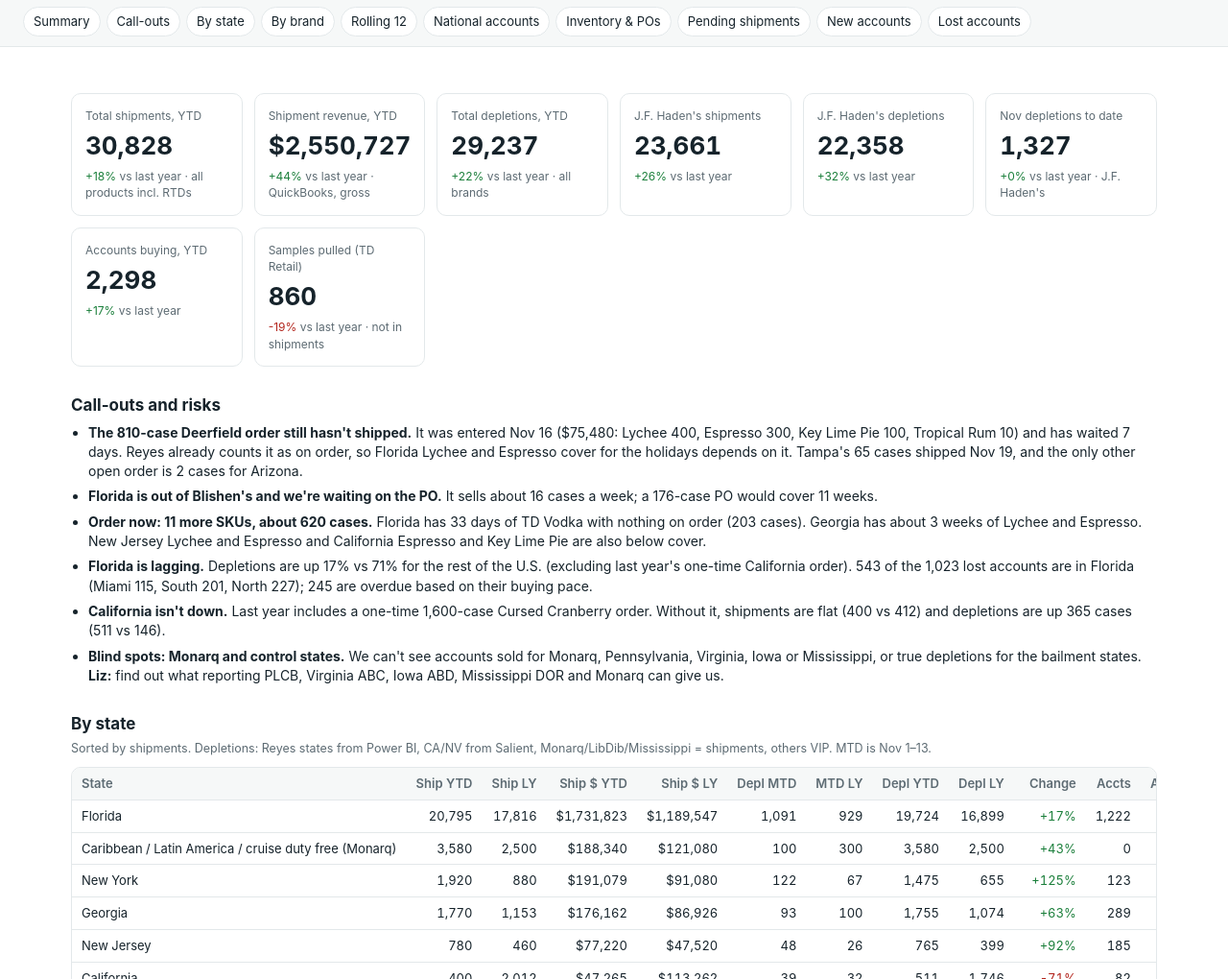
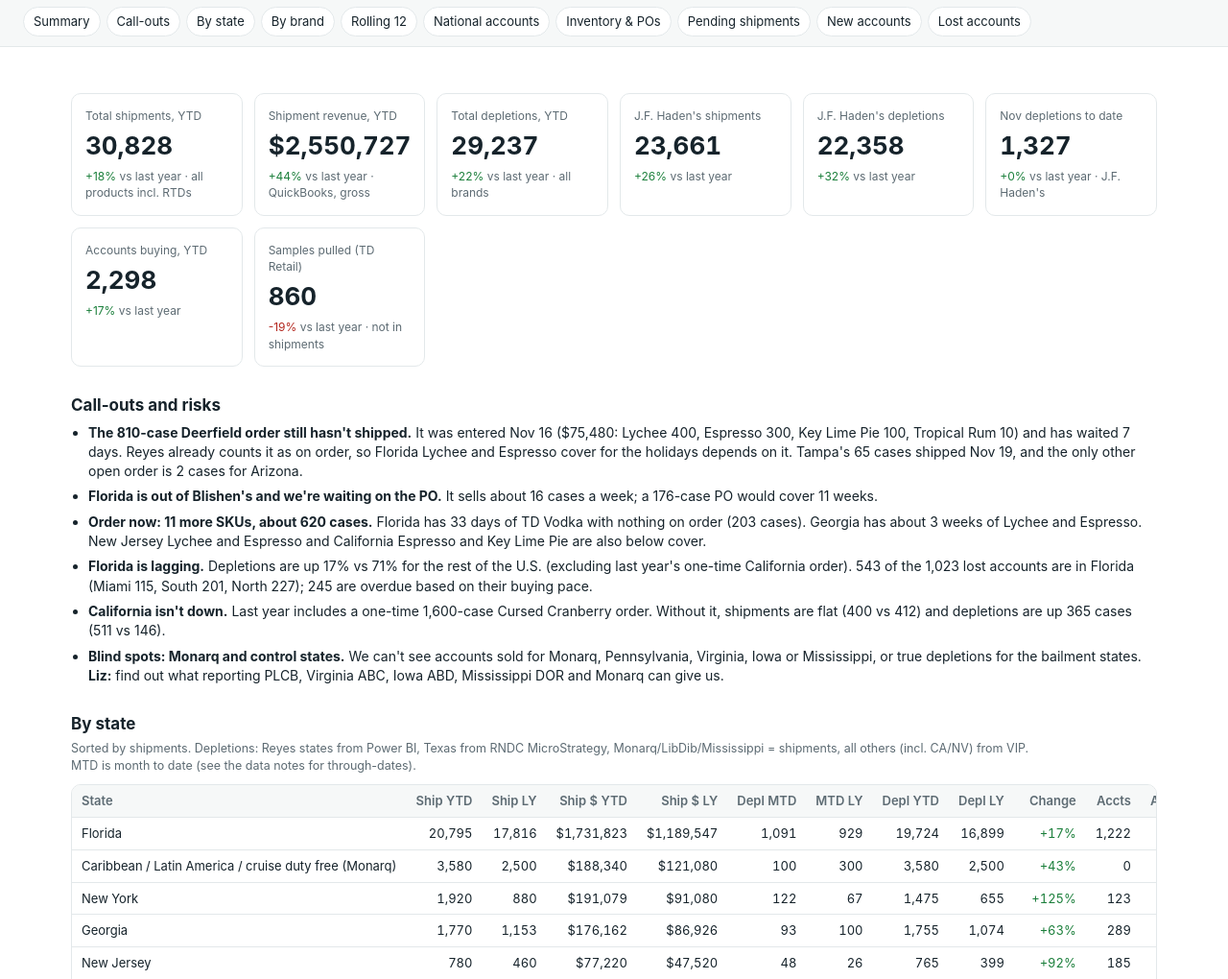
Before and after one commit to tropicaldistillery/sales, a plain HTML site: page index.html in a window 1280 px wide. Shown: the part 80-1100 px from the top of the page at 96% size. Drawn offline with Linux system fonts and the light colour scheme.

Commit message:
Update By state source note

```diff
--- a/index.html
+++ b/index.html
@@ -65,7 +65,7 @@ footer{color:var(--muted);font-size:12px;border-top:1px solid var(--line);paddin
 <section id="risks"><h2>Call-outs and risks</h2><ul class="risks" id="risklist"></ul></section>
 <section id="states">
   <h2>By state</h2>
-  <p class="sub">Sorted by shipments. Depletions: Reyes states from Power BI, CA/NV from Salient, Monarq/LibDib/Mississippi = shipments, others VIP. MTD is Nov 1–13.</p>
+  <p class="sub">Sorted by shipments. Depletions: Reyes states from Power BI, Texas from RNDC MicroStrategy, Monarq/LibDib/Mississippi = shipments, all others (incl. CA/NV) from VIP. MTD is month to date (see the data notes for through-dates).</p>
   <div class="tw"><table id="stt"></table></div>
   <p class="note"><b>* Bailment states (Pennsylvania, Virginia, Iowa): depletions are not accurate.</b> Use shipments until we pull the state sales reports. California last year includes a one-time 1,600-case Cursed Cranberry order.</p>
 </section>
```
